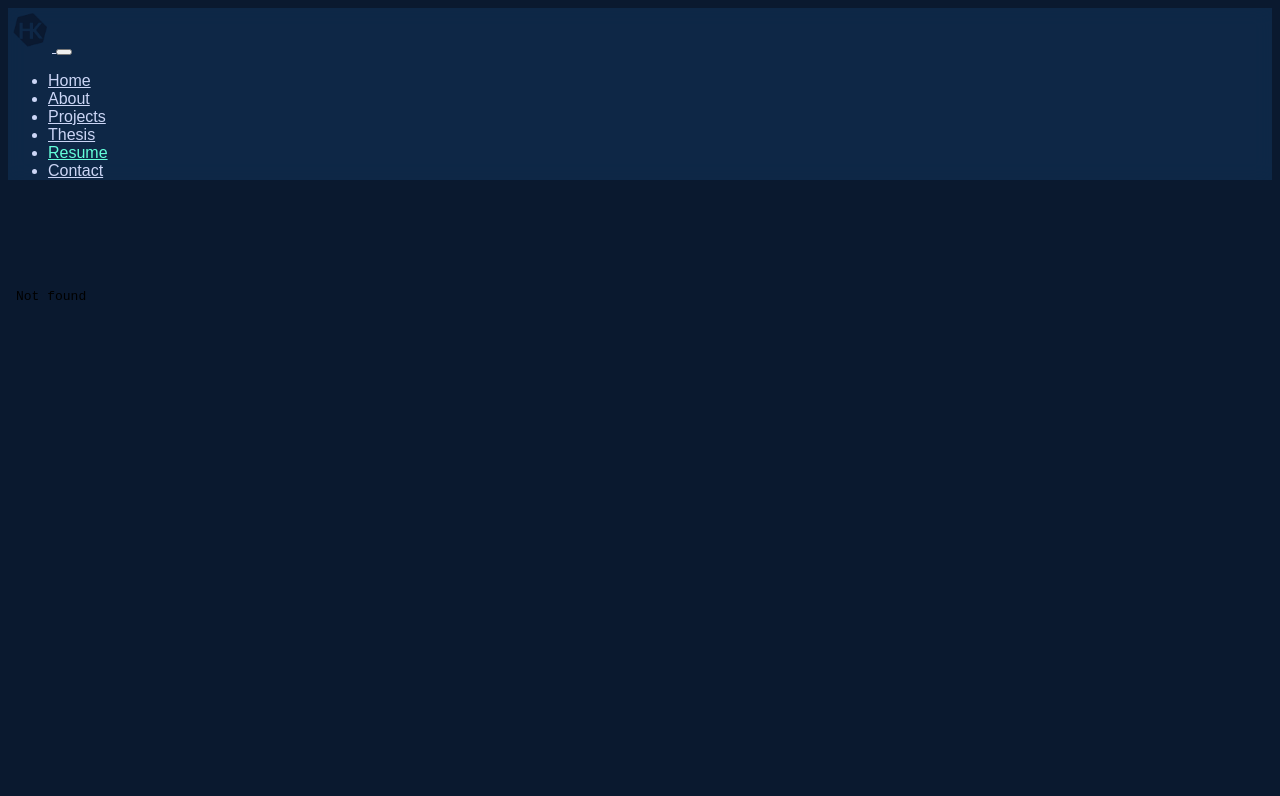
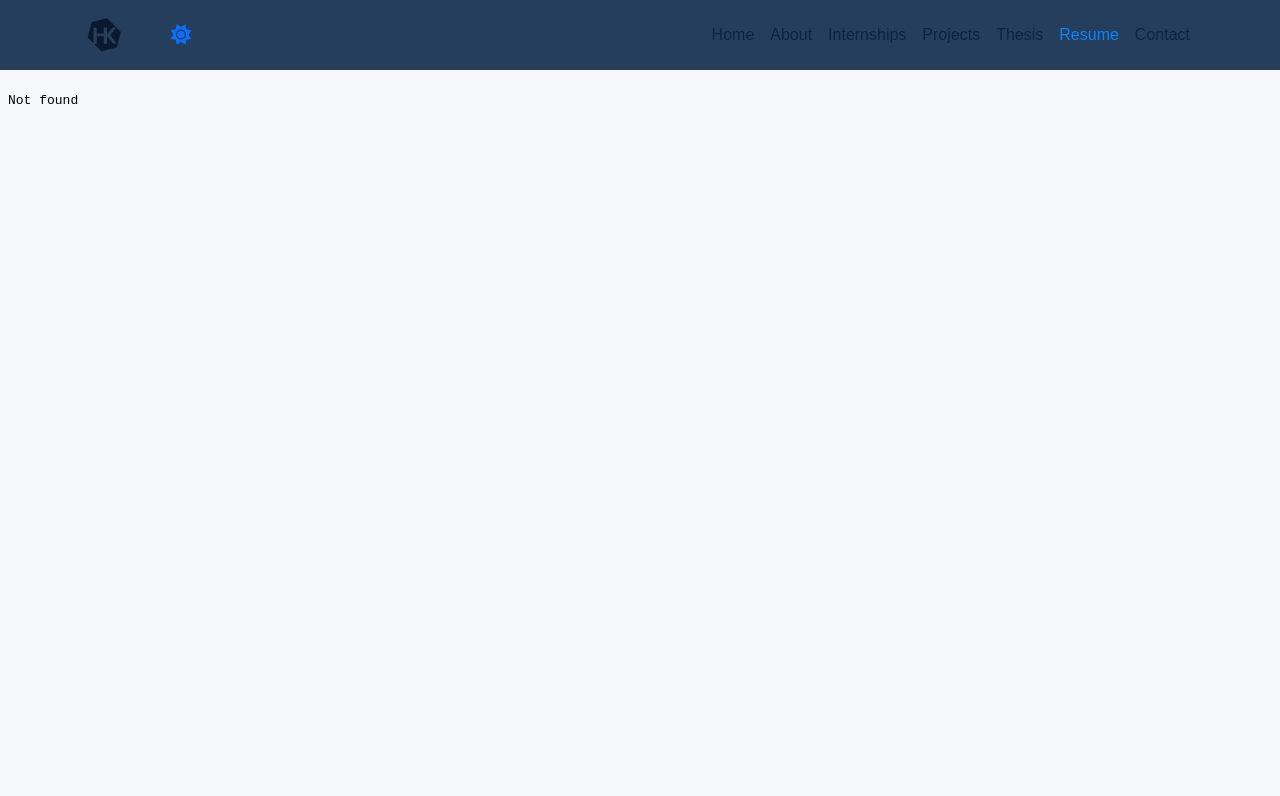
Before and after one commit to harsh-kmr/harsh-kmr.github.io, a plain HTML site: page resume.html in a window 1280 px wide. Shown: the top 796 px of the page. Drawn offline with nearby package versions, Linux system fonts and the light colour scheme.

Commit message:
fixed navbar

```diff
--- a/resume.html
+++ b/resume.html
@@ -4,7 +4,27 @@
     <meta charset="UTF-8">
     <meta name="viewport" content="width=device-width, initial-scale=1.0">
     <title>Harsh Kumar - Resume</title>
+    <link href="https://cdn.jsdelivr.net/npm/bootstrap@5.3.0/dist/css/bootstrap.min.css" rel="stylesheet">
+    <!-- Font Awesome -->
+    <link rel="stylesheet" href="https://cdnjs.cloudflare.com/ajax/libs/font-awesome/6.4.0/css/all.min.css">
     <link rel="stylesheet" href="assets/css/style.css">
+    <!-- Theme initialization to avoid flash of wrong theme -->
+    <script>
+        (function() {
+            try {
+                const stored = localStorage.getItem('theme');
+                if (stored) {
+                    document.documentElement.setAttribute('data-theme', stored);
+                } else if (window.matchMedia && window.matchMedia('(prefers-color-scheme: light)').matches) {
+                    document.documentElement.setAttribute('data-theme', 'light');
+                } else {
+                    document.documentElement.setAttribute('data-theme', 'dark');
+                }
+            } catch (e) {
+                // ignore
+            }
+        })();
+    </script>
     <style>
         /* Make the embedded PDF use full viewport height under navbar */
         .pdf-container { padding-top: 80px; }
@@ -17,13 +37,18 @@
             <a class="navbar-brand" href="index.html">
                 <img src="assets/images/logo-dark.png" alt="Logo" class="navbar-brand-img">
             </a>
-            <button class="navbar-toggler" type="button" data-bs-toggle="collapse" data-bs-target="#navbarNavResume" aria-controls="navbarNavResume" aria-expanded="false" aria-label="Toggle navigation">
+            <!-- Theme toggle -->
+            <button id="theme-toggle" class="btn btn-link text-decoration-none ms-3 d-flex align-items-center" aria-label="Toggle theme" title="Toggle theme">
+                <i id="theme-icon" class="fa-regular fa-moon" style="font-size:20px;"></i>
+            </button>
+            <button class="navbar-toggler" type="button" data-bs-toggle="collapse" data-bs-target="#navbarNav" aria-controls="navbarNav" aria-expanded="false" aria-label="Toggle navigation">
                 <span class="navbar-toggler-icon"></span>
             </button>
-            <div class="collapse navbar-collapse" id="navbarNavResume">
+            <div class="collapse navbar-collapse" id="navbarNav">
                 <ul class="navbar-nav ms-auto">
                     <li class="nav-item"><a class="nav-link" href="index.html#home">Home</a></li>
                     <li class="nav-item"><a class="nav-link" href="index.html#about">About</a></li>
+                    <li class="nav-item"><a class="nav-link" href="index.html#internships">Internships</a></li>
                     <li class="nav-item"><a class="nav-link" href="index.html#projects">Projects</a></li>
                     <li class="nav-item"><a class="nav-link" href="index.html#thesis">Thesis</a></li>
                     <li class="nav-item"><a class="nav-link active" href="resume.html">Resume</a></li>
@@ -40,5 +65,6 @@
         </div>
     </div>
     <script src="https://cdn.jsdelivr.net/npm/bootstrap@5.3.0/dist/js/bootstrap.bundle.min.js"></script>
+    <script src="assets/js/main.js"></script>
 </body>
 </html>
```
